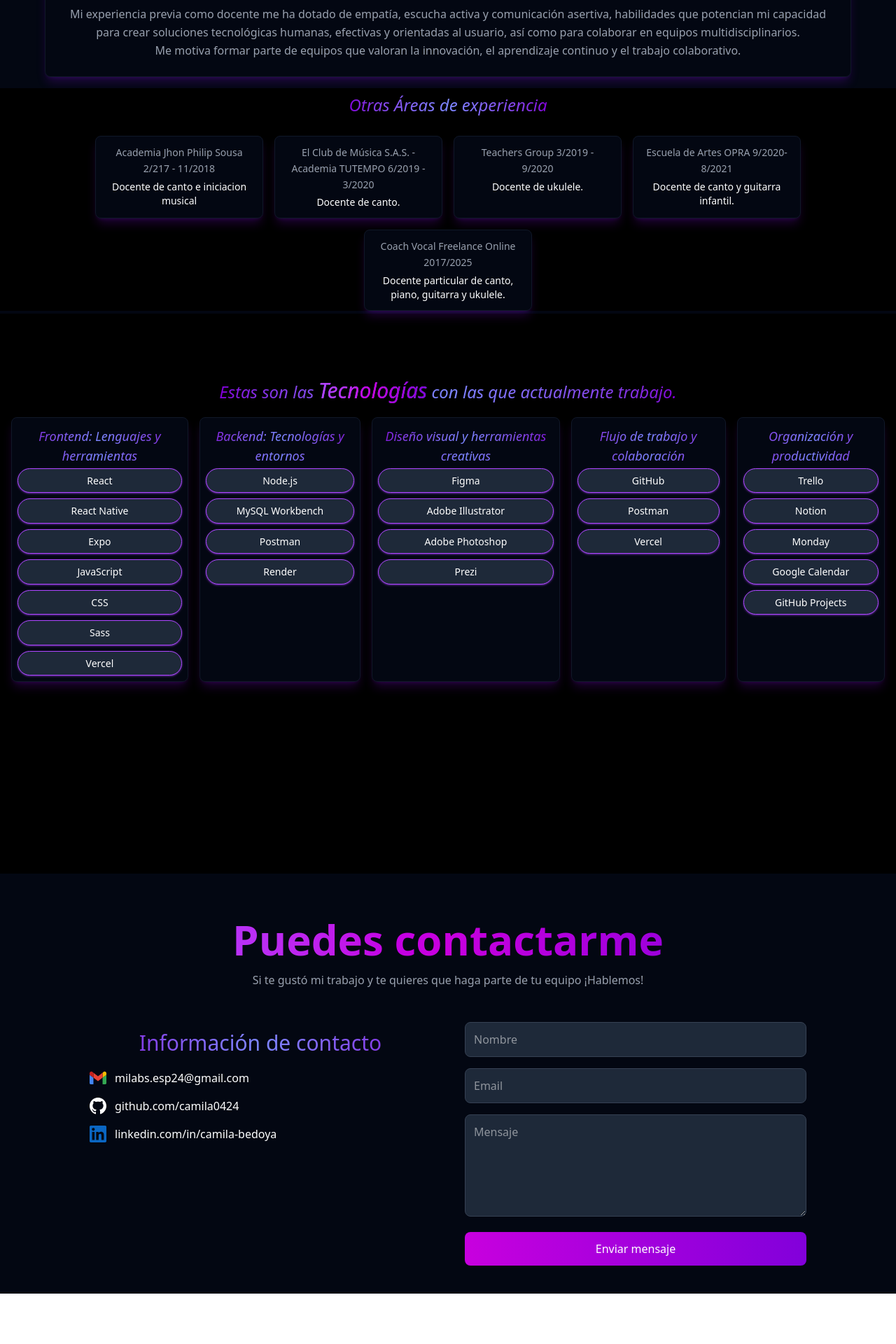
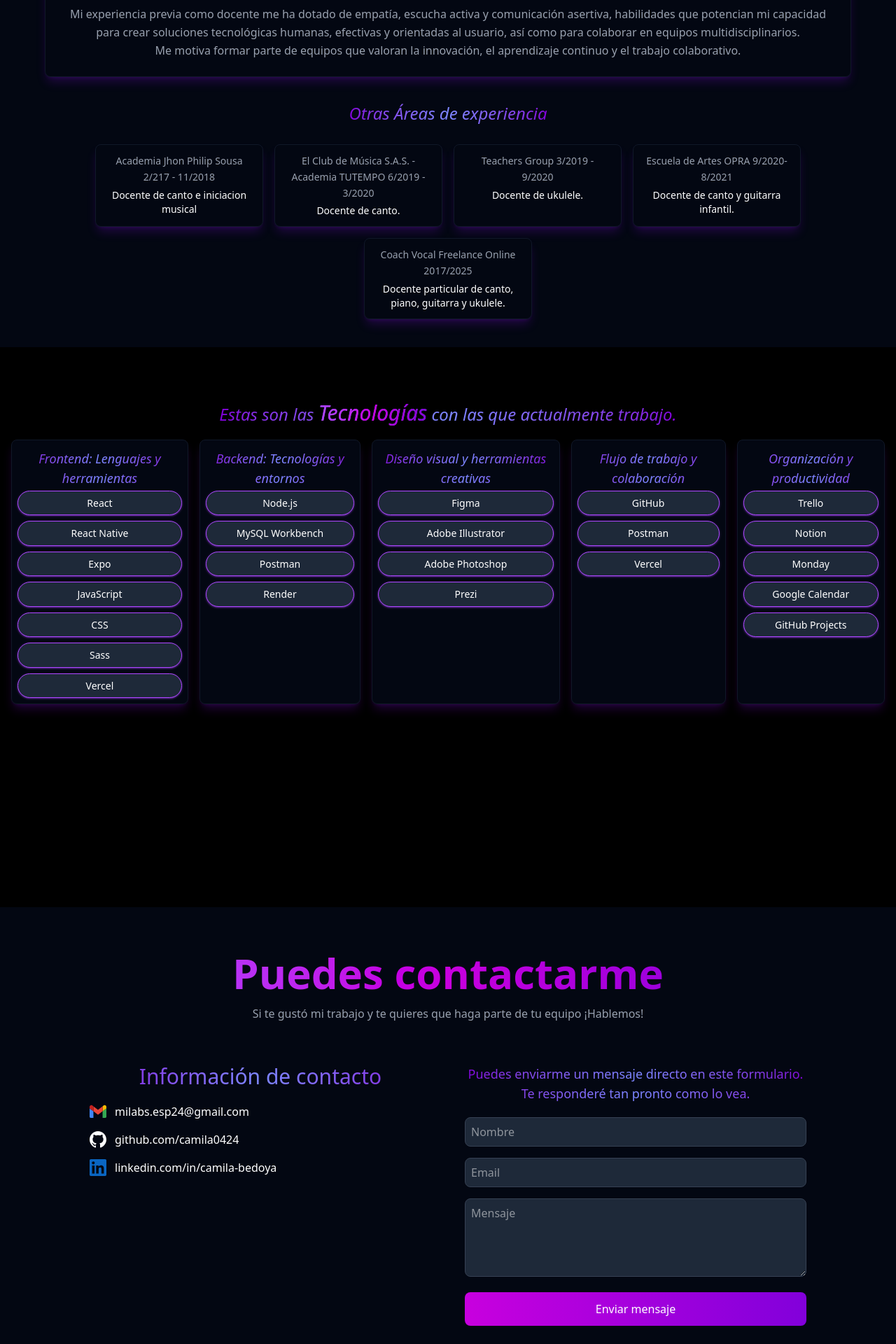
Before and after one commit to camila0424/portafolio, a React (Vite) app: page / in a window 1280 px wide. Shown: the part 1100-3020 px from the top of the page at 70% size. Before the commit the page ends 2948 px from the top, so only its background shows below. Built offline with nearby package versions, Linux system fonts and the light colour scheme.

Commit message:
little changes in some sections

```diff
--- a/src/components/sections/Contact.jsx
+++ b/src/components/sections/Contact.jsx
@@ -92,6 +92,10 @@
 
           {/* Formulario de contacto */}
           <div>
+            <h4 className="text-lg  bg-gradient-to-r from-purple-700 via-indigo-400 to-purple-700 bg-clip-text text-transparent mt-3 mb-5">
+              Puedes enviarme un mensaje directo en este formulario. <br />
+              Te responderé tan pronto como lo vea.
+            </h4>
             <form onSubmit={handleSubmit} className="space-y-4">
               <input
                 name="name"
@@ -100,7 +104,7 @@
                 type="text"
                 placeholder="Nombre"
                 required
-                className="w-full p-3 rounded-lg bg-gray-800 border border-gray-700 focus:outline-none focus:ring-2 focus:ring-fuchsia-600"
+                className="w-full p-2 rounded-lg bg-gray-800 border border-gray-700 focus:outline-none focus:ring-2 focus:ring-fuchsia-600"
               />
               <input
                 name="email"
@@ -109,7 +113,7 @@
                 type="email"
                 placeholder="Email"
                 required
-                className="w-full p-3 rounded-lg bg-gray-800 border border-gray-700 focus:outline-none focus:ring-2 focus:ring-fuchsia-600"
+                className="w-full p-2 rounded-lg bg-gray-800 border border-gray-700 focus:outline-none focus:ring-2 focus:ring-fuchsia-600"
               />
               <textarea
                 name="message"
@@ -118,7 +122,7 @@
                 rows="5"
                 placeholder="Mensaje"
                 required
-                className="w-full p-3 rounded-lg bg-gray-800 border border-gray-700 focus:outline-none focus:ring-2 focus:ring-fuchsia-600"
+                className="w-full h-28 p-2 rounded-lg bg-gray-800 border border-gray-700 focus:outline-none focus:ring-2 focus:ring-fuchsia-600"
               />
               <button
                 type="submit"
--- a/src/components/sections/about_me/Experience.jsx
+++ b/src/components/sections/about_me/Experience.jsx
@@ -1,11 +1,11 @@
 function Experience() {
   return (
-    <section className="bg-black text-white flex flex-col items-center px-4 pt-2">
+    <section className="bg-gray-950 text-white flex flex-col items-center px-4 mt-5 mb-5 ">
       <h3 className="text-2xl italic bg-gradient-to-r from-purple-700 via-indigo-400 to-purple-700 bg-clip-text text-transparent mb-7 text-center max-w-3xl">
         Otras Áreas de experiencia
       </h3>
 
-      <div className="max-w-7xl w-full flex flex-wrap justify-center gap-4">
+      <div className="max-w-7xl w-full flex flex-wrap justify-center gap-4 mb-4">
         {[
           {
             period: "Academia Jhon Philip Sousa 2/217 - 11/2018",
--- a/src/components/sections/skills/Skills.jsx
+++ b/src/components/sections/skills/Skills.jsx
@@ -8,7 +8,7 @@
   return (
     <section
       id="skills"
-      className="bg-black text-white min-h-screen flex flex-col items-center text-center pt-20 px-4 pb-4 overflow-x-hidden"
+      className="bg-black text-white min-h-screen flex flex-col items-center text-center pt-16 px-4 pb-4 overflow-x-hidden"
     >
       <div className="max-w-7xl w-full flex flex-col items-center">
         <p className="text-2xl italic bg-gradient-to-r from-purple-700 via-indigo-400 to-purple-700 bg-clip-text text-transparent mt-3 mb-5">
```
